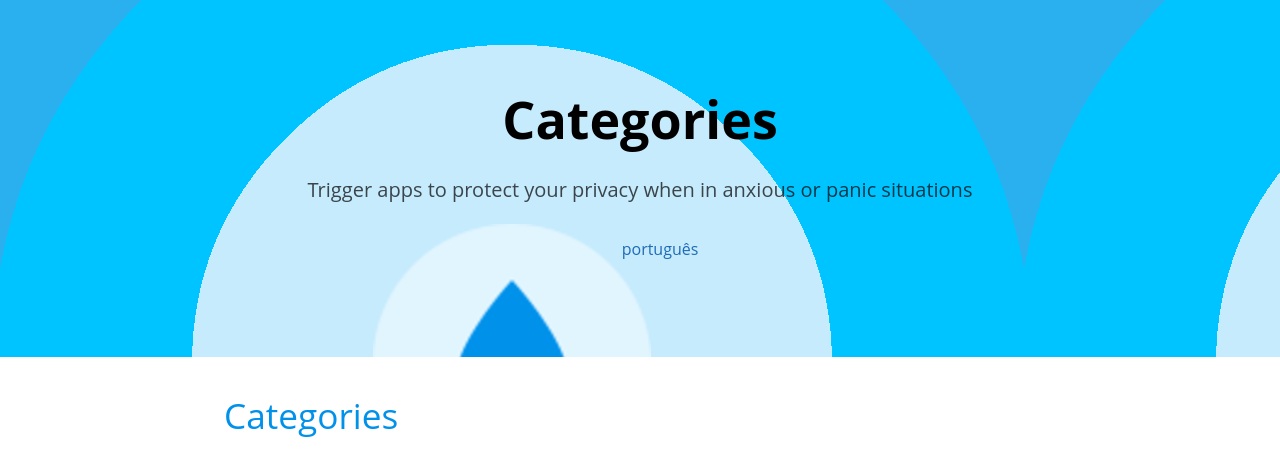
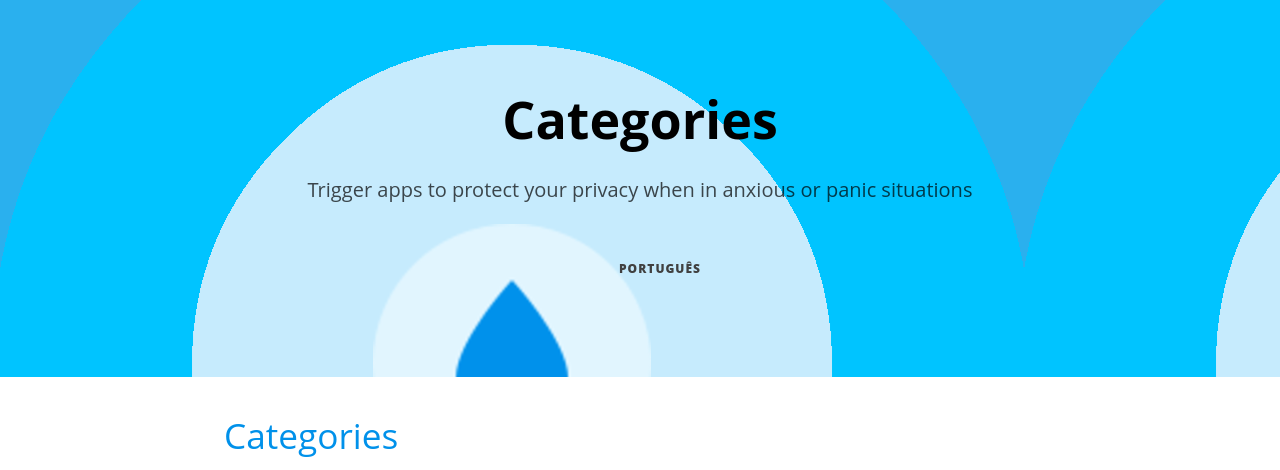
Before and after one commit to guardianproject/ripple, a plain HTML site: page en/categories/index.html in a window 1280 px wide. Shown: the top 470 px of the page. Drawn offline with Linux system fonts and the light colour scheme; files that its build step writes are made by us from their sources; the site is published under a folder, as on GitHub Pages, so addresses that start at the root find nothing.

Commit message:
Publishing to gh-pages (publish.sh)

```diff
--- a/en/categories/index.html
+++ b/en/categories/index.html
@@ -39,7 +39,7 @@
 
   </nav>
 
-  <link rel="stylesheet" href="/css/navbar.css" />
+  <link rel="stylesheet" href="../css/navbar.css" />
   <nav class="navbar navbar-default navbar-fixed-top navbar-custom">
     <div class="collapse navbar-collapse" id="main-navbar">
       <ul class="nav navbar-nav navbar-right" style="list-style-type: none;">
@@ -49,7 +49,7 @@
 
 
 
-          <a href="/pt" lang="pt">português</a>
+          <a href="../pt/" lang="pt">português</a>
 
 
         </li>
```
Also changed, not shown: en/index.html (+2 -2 lines), en/tags/index.html (+2 -2 lines), pt/categories/index.html (+2 -2 lines), pt/index.html (+2 -2 lines), pt/tags/index.html (+2 -2 lines).
